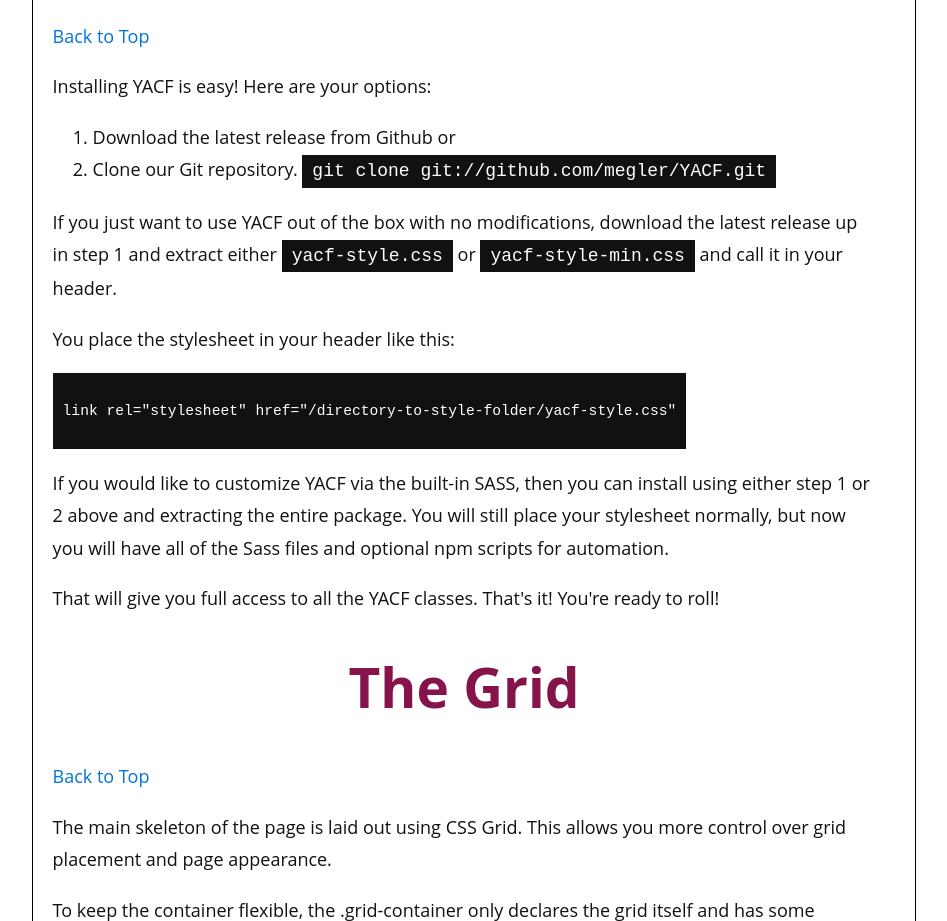
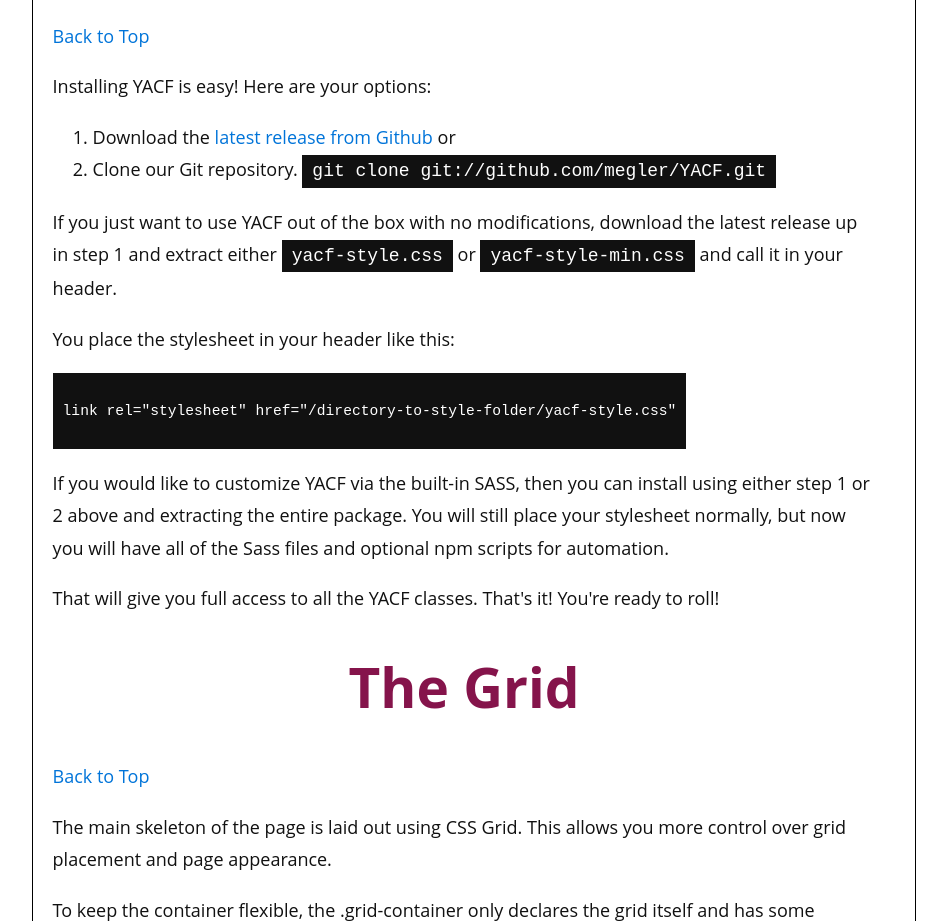
Before and after one commit to megler/YACF, a website: page index.html in a window 1280 px wide. Shown: the part 1580-2501 px from the top of the page, without its empty margins (166-1113 px from the left). Drawn offline with Linux system fonts and the light colour scheme.

Commit message:
Created release file, updated README and Docs page

```diff
--- a/index.html
+++ b/index.html
@@ -78,7 +78,8 @@
                     <p><a href="#toc">Back to Top</a></p>
                     <p>Installing YACF is easy! Here are your options:</p>
                     <ol>
-                        <li>Download the latest release from Github or</li>
+                        <li>Download the <a href="https://github.com/megler/YACF/releases">latest release from
+                                Github</a> or</li>
                         <li>Clone our Git repository. <code class="bg__black u--padding__sides">git clone
                                 git://github.com/megler/YACF.git</code></li>
                     </ol>
```
Also changed, not shown: README.md, 1 other file.
